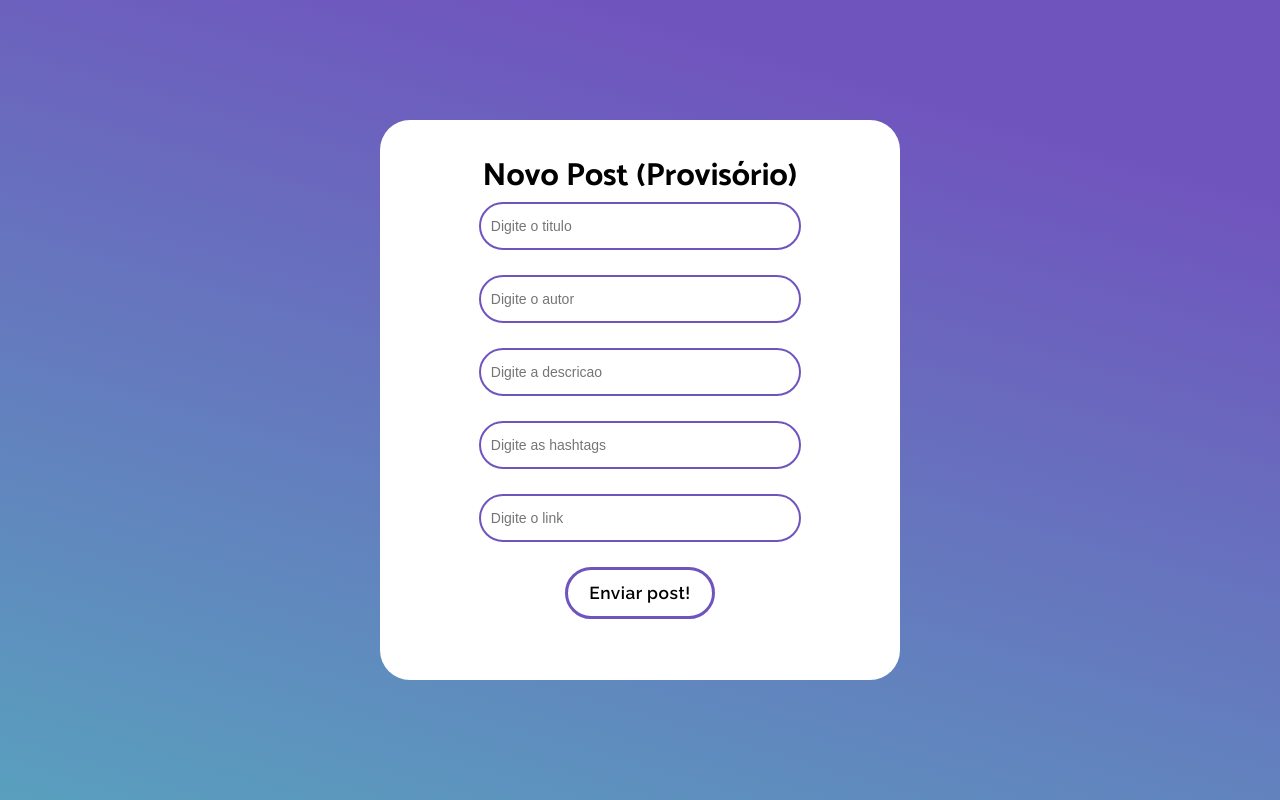
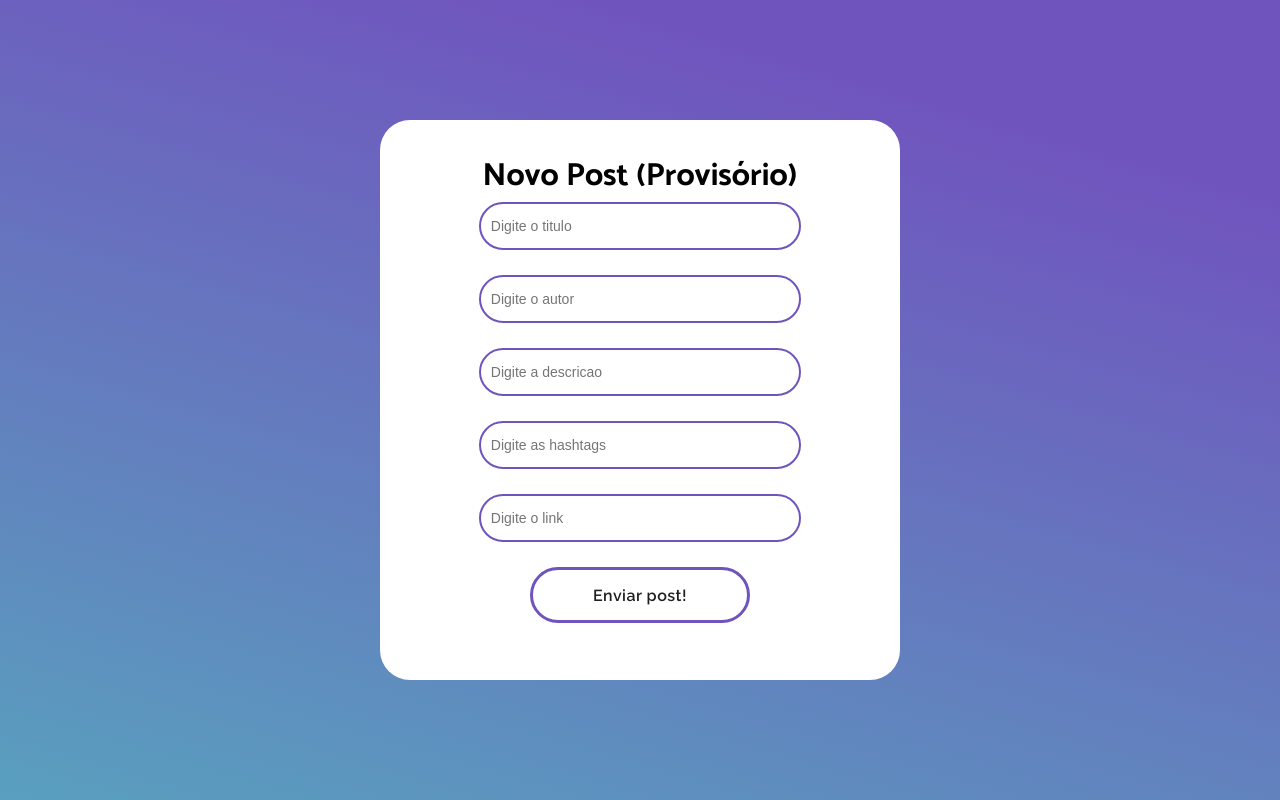
Before and after one commit to vinioo/knowshare-front, a React (Create React App) app: page /newPost in a window 1280 px wide. Built offline with nearby package versions, Linux system fonts and the light colour scheme; the HTML template or start-up script is replaced by a standard one.

Commit message:
Added custom button

```diff
--- a/src/components/Button/Button.css
+++ /dev/null
@@ -1,27 +0,0 @@
-.Button button {
-  width: 220px;
-  height: 56px;
-  border-radius: 38px 38px 38px 38px;
-  border: 3px solid white;
-  background: #fafafa;
-  cursor: pointer;
-}
-.Button button p {
-  font-size: 1.3em;
-  letter-spacing: .5px;
-  font-weight: 700;
-  color: #1f1f1f;
-  text-decoration: none;
-
-}
-.purpleText p {
-  color: #755dc0 !important  ;
-}
-@media only screen and (max-width: 1200px) {
-  .Button {
-      width: 200px;
-      height: 46px;
-  }
-
-
-}
--- a/src/components/Button/index.js
+++ b/src/components/Button/index.js
@@ -1,10 +1,14 @@
-import React from 'react'
-import { Link } from 'react-router-dom'
-import './Button.css'
+import React from 'react';
+
+import { Button } from './styles';
+import { Link } from 'react-router-dom';
 
 export default function ButtonFilled(props) {
-  console.log(props)
-    return (
-        <Link to={props.linkTo} class="Button"><button className={props.purple && 'purpleText'}><p>{props.children}</p></button></Link>
-    )
+  return (
+    <Link to={props.linkTo} class="Button">
+      <Button {...props}>
+        <p>{props.children}</p>
+      </Button>
+    </Link>
+  );
 }
--- /dev/null
+++ b/src/components/Button/styles.js
@@ -0,0 +1,29 @@
+import styled from 'styled-components';
+
+export const Button = styled.button`
+  width: 220px ;
+  height: 56px;
+  border-radius: 38px 38px 38px 38px;
+  border: ${props => props.outline || props.filled ? '3px solid #7054BE' : '3px solid white'};
+  background: #fafafa;
+  background: ${props => props.outline && 'transparent'};
+  background: ${props => props.filled && '#7054BE'};
+  box-shadow: ${props => props.shadow && '0px 8px 28px rgba(125, 111, 238, 0.6)'};
+  margin-top: ${props => `${props.mt}rem`};
+  margin-bottom: ${props => `${props.mb}rem`};
+  box-sizing: border-box;
+  cursor: pointer;
+  p {
+    font-size: 1.2em;
+    letter-spacing: 0.5px;
+    font-weight: 600 !important;
+    color: #755dc0;
+    color: ${props => props.outline && '#1f1f1f'};
+    color: ${props => props.filled && '#FAFAFA'};
+    text-decoration: none;
+  }
+  @media only screen and (max-width: 1200px) {
+    width: 200px;
+    height: 46px;
+  }
+`;
--- a/src/components/ButtonOutline/ButtonOutline.css
+++ /dev/null
@@ -1,15 +0,0 @@
-.buttonOutline button {
-    width: 150px;
-    height: 52px;
-    border-radius: 38px 38px 38px 38px;
-    border: 3px solid #7054BE;
-    background: transparent;
-    cursor: pointer;
-}
-.buttonOutline button p {
-    font-size: 1.3em;
-    letter-spacing: .5px;
-    font-weight: 600;
-    text-decoration: none;
-
-}
--- a/src/components/ButtonOutline/index.js
+++ /dev/null
@@ -1,13 +0,0 @@
-import React from "react";
-import { Link } from "react-router-dom";
-import "./ButtonOutline.css";
-
-const ButtonOutline = (props) => (
-  <Link to={props.linkTo} class="buttonOutline">
-    <button type="submit" onClick={props.onClick}>
-      <p>{props.children}</p>
-    </button>
-  </Link>
-);
-
-export default ButtonOutline;
--- a/src/components/HomePanel/index.js
+++ b/src/components/HomePanel/index.js
@@ -1,5 +1,5 @@
 import React, { Component } from 'react';
-import ButtonFilled from '../ButtonFilled';
+import Button from '../Button';
 import './HomePanel.css';
 
 export default class HomePanel extends Component {
@@ -17,7 +17,7 @@ export default class HomePanel extends Component {
                     <h3>
                         E o melhor, de <span className="bolder">graça!</span>
                     </h3>
-                    <ButtonFilled className="ButtonFilled" linkTo="/content/">Iniciar Jornada!</ButtonFilled>
+                    <Button filled mt={2} linkTo="/content/">Iniciar Jornada!</Button>
                 </div>
             </div>
         );
--- a/src/components/HomebodyContent/index.js
+++ b/src/components/HomebodyContent/index.js
@@ -1,6 +1,5 @@
 import React, { Component } from 'react';
 
-import ButtonFilled from '../ButtonFilled';
 import Button from '../Button';
 import Card from '../Card';
 
@@ -62,7 +61,7 @@ export default class HomeBodyContent extends Component {
               voluptas cupiditate ea maxime atque laboriosam rerum est
               doloremque saepe sequi iste vero.
             </p>
-          <ButtonFilled shadow>Boooora!</ButtonFilled>
+          <Button filled shadow mt={2}>Boooora!</Button>
           </div>
         </div>
       </>
--- a/src/components/Navbar/Navbar.css
+++ b/src/components/Navbar/Navbar.css
@@ -40,7 +40,7 @@ nav {
 .nav-links-right {
     display: flex;
     justify-content: space-around;
-    width: 18%;
+    width: 30%;
 }
 .loginLink {
     margin-right: 2rem;
@@ -57,7 +57,7 @@ nav {
     color: #1f1f1f;
     text-decoration: none;
     letter-spacing: 1.5px;
-    font-weight: bold;
+    font-weight: 600;
     font-size: 14px;
 }
 
--- a/src/components/Navbar/index.js
+++ b/src/components/Navbar/index.js
@@ -1,7 +1,7 @@
 import React, { Component } from 'react';
 import { withStyles } from '@material-ui/styles';
 import { Link } from 'react-router-dom';
-import ButtonOutline from '../ButtonOutline';
+import Button from '../Button';
 
 import styles from '../../styles/NavbarStyles';
 
@@ -39,7 +39,7 @@ class Navbar extends Component {
                 </Link>
               </li>
               <li>
-                <ButtonOutline linkTo="/register">Cadastrar</ButtonOutline>
+                <Button outline linkTo="/register">Cadastrar</Button>
               </li>
             </ul>
             <div class="burger">
--- a/src/pages/NewPost.js
+++ b/src/pages/NewPost.js
@@ -2,7 +2,7 @@ import React, { Component } from 'react';
 import axios from 'axios';
 
 import Input from '../components/Input';
-import ButtonOutline from '../components/ButtonOutline';
+import Button from '../components/Button';
 
 import './NewPost.css';
 
@@ -73,7 +73,7 @@ export default class NewPost extends Component {
               onChange={this.handleInput}
               name="link"
               />
-            <ButtonOutline onClick={this.handleSubmit}>Enviar post!</ButtonOutline>
+            <Button outline onClick={this.handleSubmit}>Enviar post!</Button>
               </div>
           </div>
         </div>
```
Also changed, not shown: src/hooks/UseInputState.js (added, +11 -0 lines).
